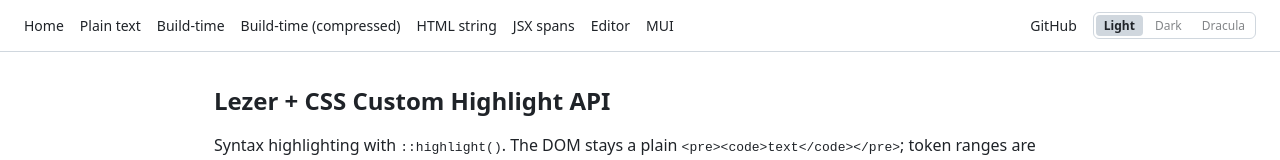
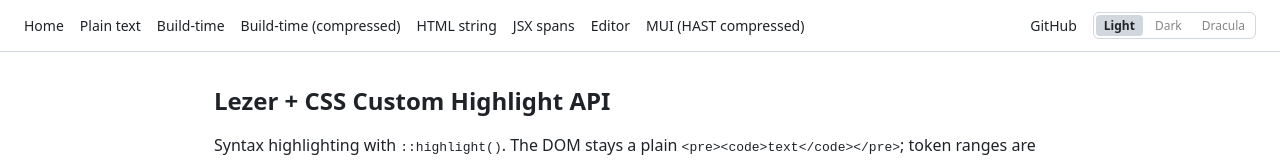
Before and after one commit to Janpot/css-highlights-experiments, a Next.js app: page / in a window 1280 px wide. Shown: the top 160 px of the page. Built offline with nearby package versions, Linux system fonts and the light colour scheme.

Commit message:
Update layout.tsx

```diff
--- a/app/layout.tsx
+++ b/app/layout.tsx
@@ -29,7 +29,7 @@ export default function RootLayout({ children }: { children: ReactNode }) {
           <Link href="/html-string">HTML string</Link>
           <Link href="/jsx-spans">JSX spans</Link>
           <Link href="/editor">Editor</Link>
-          <Link href="/mui">MUI</Link>
+          <Link href="/mui">MUI (HAST compressed)</Link>
           <span className="spacer" />
           <a
             href="https://github.com/Janpot/css-highlights-experiments"
```
